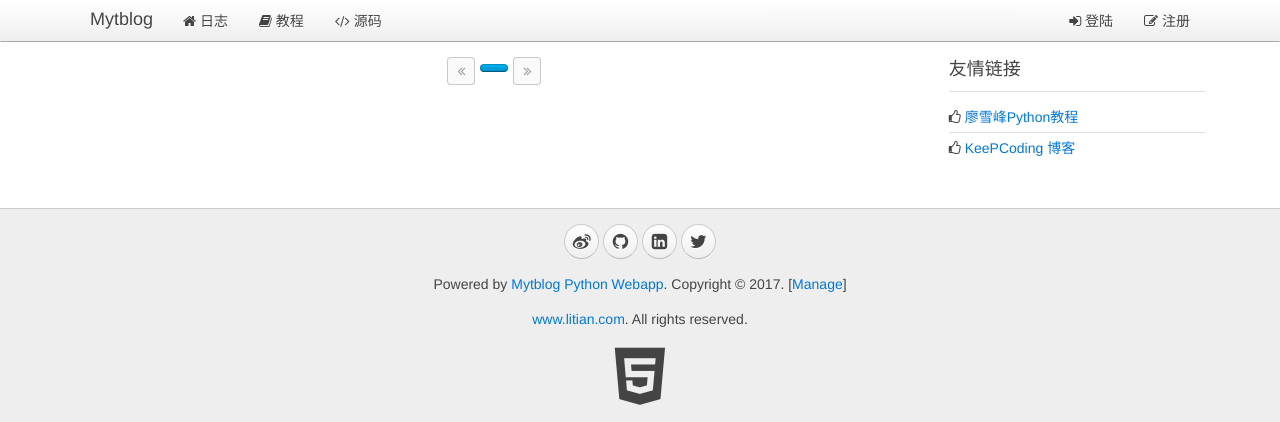
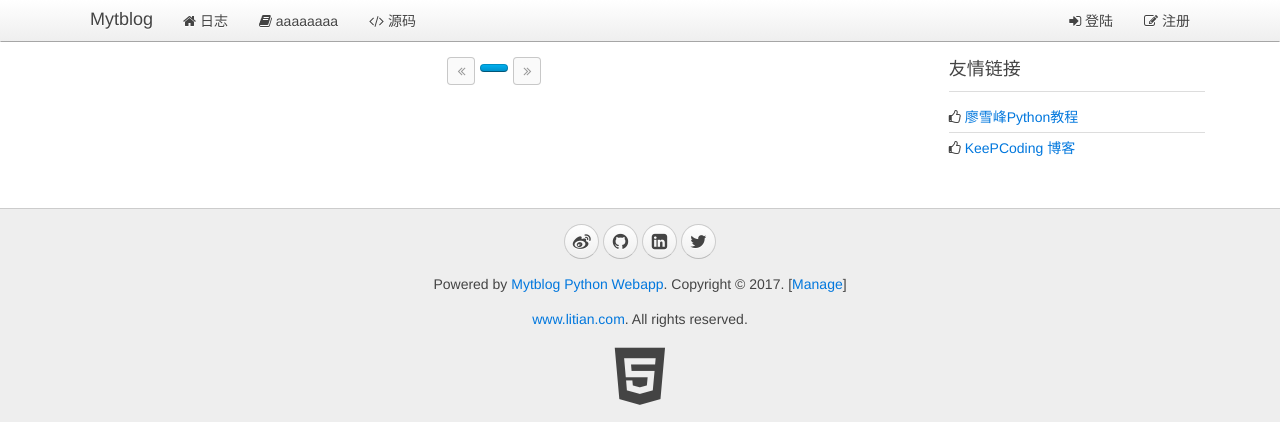
Before and after one commit to litian6363/mytblog, a Python web app: template mytblog/www/templates/blogs.html in a window 1280 px wide. Shown: the top 422 px of the page. Run offline with Jinja, Linux system fonts and the light colour scheme; the template is opened without the code that fills it, so the values that code supplies are empty.

Commit message:
git test

```diff
--- a/mytblog/www/templates/__base__.html
+++ b/mytblog/www/templates/__base__.html
@@ -38,7 +38,7 @@
             <a href="/" class="uk-navbar-brand">Mytblog</a>
             <ul class="uk-navbar-nav">
                 <li data-url="blogs"><a href="/"><i class="uk-icon-home"></i> 日志</a></li>
-                <li><a target="_blank" href="#"><i class="uk-icon-book"></i> 教程</a></li>
+                <li><a target="_blank" href="#"><i class="uk-icon-book"></i> aaaaaaaa</a></li>
                 <li><a target="_blank" href="#"><i class="uk-icon-code"></i> 源码</a></li>
             </ul>
             <div class="uk-navbar-flip">
```
